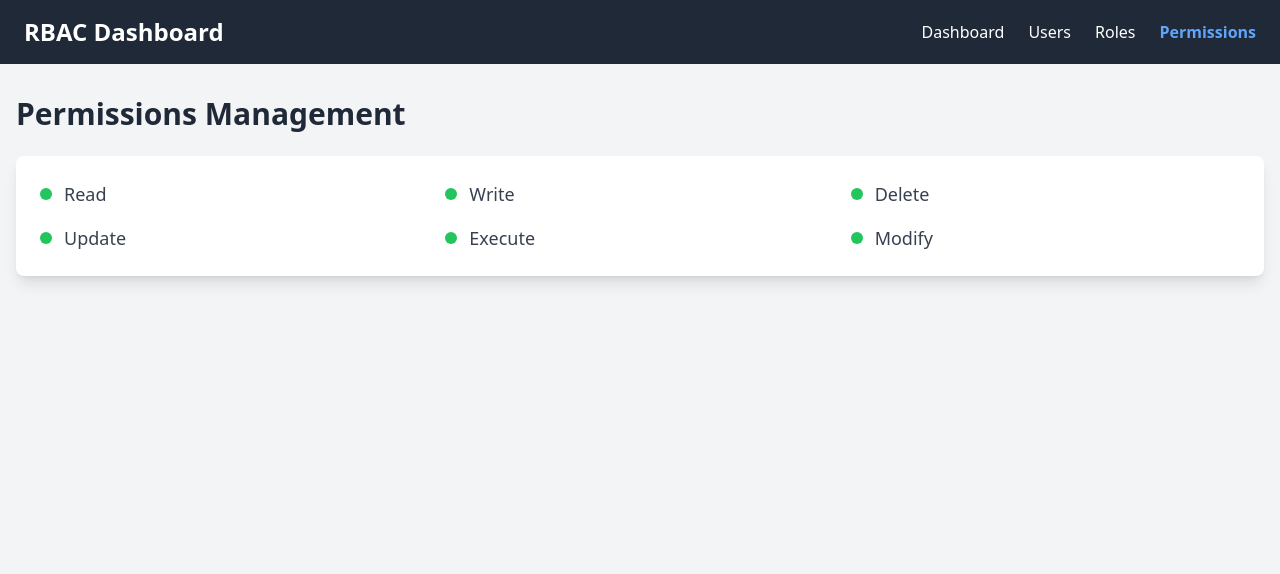
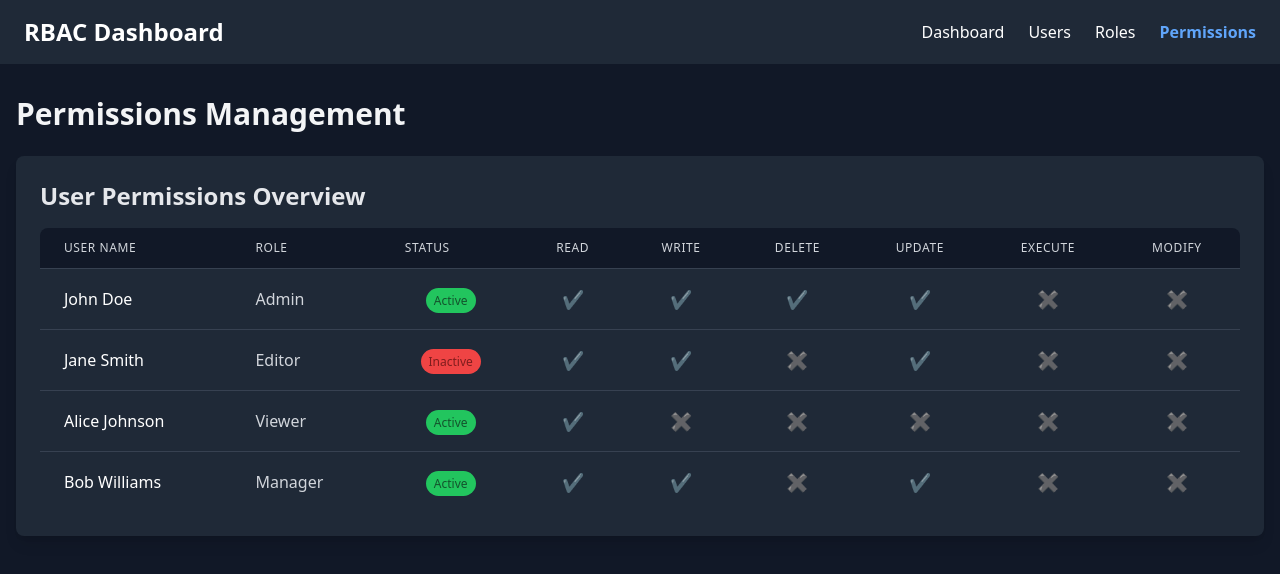
Before and after one commit to omp28/rbac-ui, a React (Create React App) app: page /permissions in a window 1280 px wide. Shown: the top 574 px of the page. Built offline with nearby package versions, Linux system fonts and the light colour scheme.

Commit message:
feat:User Permissions Overview
major UI refinement

```diff
--- a/src/App.js
+++ b/src/App.js
@@ -10,7 +10,7 @@ import NotFound from "./pages/NotFound";
 const App = () => {
   return (
     <Router>
-      <div className="min-h-screen bg-gray-100">
+      <div className="min-h-screen bg-gray-900 text-gray-100">
         <Navbar />
         <div className="container mx-auto px-4 py-8">
           <Routes>
--- a/src/components/PermissionsManagement.js
+++ b/src/components/PermissionsManagement.js
@@ -1,35 +1,105 @@
 import React, { useState, useEffect } from "react";
-import { fetchPermissions } from "../mock/api";
+import { fetchUsers, fetchRoles, fetchPermissions } from "../mock/api";
 
 const PermissionsManagement = () => {
+  const [users, setUsers] = useState([]);
+  const [roles, setRoles] = useState([]);
   const [permissions, setPermissions] = useState([]);
 
   useEffect(() => {
+    const storedUsers = localStorage.getItem("users");
+    const storedRoles = localStorage.getItem("roles");
     const storedPermissions = localStorage.getItem("permissions");
-    if (storedPermissions) {
+
+    if (storedUsers && storedRoles && storedPermissions) {
+      setUsers(JSON.parse(storedUsers));
+      setRoles(JSON.parse(storedRoles));
       setPermissions(JSON.parse(storedPermissions));
     } else {
-      fetchPermissions().then((permissions) => {
-        setPermissions(permissions);
-        localStorage.setItem("permissions", JSON.stringify(permissions));
-      });
+      Promise.all([fetchUsers(), fetchRoles(), fetchPermissions()]).then(
+        ([usersData, rolesData, permissionsData]) => {
+          setUsers(usersData);
+          setRoles(rolesData);
+          setPermissions(permissionsData);
+          localStorage.setItem("users", JSON.stringify(usersData));
+          localStorage.setItem("roles", JSON.stringify(rolesData));
+          localStorage.setItem("permissions", JSON.stringify(permissionsData));
+        }
+      );
     }
   }, []);
 
+  const getRolePermissions = (roleName) => {
+    const role = roles.find((role) => role.name === roleName);
+    return role ? role.permissions : [];
+  };
+
   return (
     <div className="space-y-6">
-      <h2 className="text-3xl font-bold text-gray-800 mb-6">
+      <h2 className="text-3xl font-bold text-gray-100 mb-6">
         Permissions Management
       </h2>
-      <div className="bg-white shadow-lg rounded-lg p-6 transition-all duration-300 hover:shadow-xl">
-        <ul className="grid grid-cols-1 sm:grid-cols-2 md:grid-cols-3 gap-4">
-          {permissions.map((perm, index) => (
-            <li key={index} className="flex items-center space-x-3">
-              <span className="w-3 h-3 bg-green-500 rounded-full"></span>
-              <span className="text-lg text-gray-700">{perm}</span>
-            </li>
-          ))}
-        </ul>
+      <div className="bg-gray-800 shadow-lg rounded-lg p-6">
+        <h3 className="text-2xl font-semibold mb-4 text-gray-200">
+          User Permissions Overview
+        </h3>
+        <table className="min-w-full divide-y divide-gray-700 bg-gray-900 rounded-lg">
+          <thead>
+            <tr>
+              <th className="px-6 py-3 text-left text-xs font-medium text-gray-300 uppercase tracking-wider">
+                User Name
+              </th>
+              <th className="px-6 py-3 text-left text-xs font-medium text-gray-300 uppercase tracking-wider">
+                Role
+              </th>
+              <th className="px-6 py-3 text-left text-xs font-medium text-gray-300 uppercase tracking-wider">
+                Status
+              </th>
+              {permissions.map((perm) => (
+                <th
+                  key={perm}
+                  className="px-6 py-3 text-center text-xs font-medium text-gray-300 uppercase tracking-wider"
+                >
+                  {perm}
+                </th>
+              ))}
+            </tr>
+          </thead>
+          <tbody className="bg-gray-800 divide-y divide-gray-700">
+            {users.map((user) => {
+              const userPermissions = getRolePermissions(user.role);
+              return (
+                <tr
+                  key={user.id}
+                  className="hover:bg-gray-900 transition-all duration-300"
+                >
+                  <td className="px-6 py-4 text-white">{user.name}</td>
+                  <td className="px-6 py-4 text-gray-300">{user.role}</td>
+                  <td className="px-6 py-4 text-center">
+                    <span
+                      className={`px-2 py-1 text-xs rounded-full ${
+                        user.status === "Active"
+                          ? "bg-green-500 text-green-900"
+                          : "bg-red-500 text-red-900"
+                      }`}
+                    >
+                      {user.status}
+                    </span>
+                  </td>
+                  {permissions.map((perm) => (
+                    <td key={perm} className="px-6 py-4 text-center">
+                      {userPermissions.includes(perm) ? (
+                        <span className="text-green-500 text-lg">✔</span>
+                      ) : (
+                        <span className="text-red-500 text-lg">✖</span>
+                      )}
+                    </td>
+                  ))}
+                </tr>
+              );
+            })}
+          </tbody>
+        </table>
       </div>
     </div>
   );
--- a/src/components/UserManagement.js
+++ b/src/components/UserManagement.js
@@ -36,33 +36,37 @@ const UserManagement = () => {
   return (
     <div className="space-y-6">
       <h2 className="text-3xl font-bold text-gray-800 mb-6">User Management</h2>
-      <div className="bg-white shadow-lg rounded-lg overflow-hidden transition-all duration-300 hover:shadow-xl">
+      <div className="bg-bg-gray-800 shadow-lg rounded-lg overflow-hidden transition-all duration-300 hover:shadow-xl">
         <table className="min-w-full divide-y divide-gray-200">
-          <thead className="bg-gray-50">
+          <thead className="bg-gray-900">
             <tr>
-              <th className="px-6 py-3 text-left text-xs font-medium text-gray-500 uppercase tracking-wider">
+              <th className="px-6 py-3 text-left text-xs font-medium text-gray-300 uppercase tracking-wider">
                 Name
               </th>
-              <th className="px-6 py-3 text-left text-xs font-medium text-gray-500 uppercase tracking-wider">
+              <th className="px-6 py-3 text-left text-xs font-medium text-gray-300 uppercase tracking-wider">
                 Role
               </th>
-              <th className="px-6 py-3 text-left text-xs font-medium text-gray-500 uppercase tracking-wider">
+              <th className="px-6 py-3 text-left text-xs font-medium text-gray-300 uppercase tracking-wider">
                 Status
               </th>
-              <th className="px-6 py-3 text-left text-xs font-medium text-gray-500 uppercase tracking-wider">
+              <th className="px-6 py-3 text-left text-xs font-medium text-gray-300 uppercase tracking-wider">
                 Actions
               </th>
             </tr>
           </thead>
-          <tbody className="bg-white divide-y divide-gray-200">
+          <tbody className="bg-gray-800 divide-y divide-gray-700">
             {users.map((user) => (
               <tr
                 key={user.id}
-                className="hover:bg-gray-50 transition-colors duration-200"
+                className="hover:bg-gray-700 hover:border hover:border-gray-500 transition-all duration-300"
               >
-                <td className="px-6 py-4 whitespace-nowrap">{user.name}</td>
-                <td className="px-6 py-4 whitespace-nowrap">{user.role}</td>
-                <td className="px-6 py-4 whitespace-nowrap">
+                <td className="px-6 py-4 whitespace-nowrap text-white">
+                  {user.name}
+                </td>
+                <td className="px-6 py-4 whitespace-nowrap text-white">
+                  {user.role}
+                </td>
+                <td className="px-6 py-4 whitespace-nowrap text-white">
                   <span
                     className={`px-2 inline-flex text-xs leading-5 font-semibold rounded-full ${
                       user.status === "Active"
--- a/src/pages/Dashboard.js
+++ b/src/pages/Dashboard.js
@@ -35,14 +35,14 @@ const Dashboard = () => {
 
   return (
     <div className="space-y-8">
-      <h1 className="text-4xl font-bold mb-8 text-gray-800">RBAC Dashboard</h1>
+      <h1 className="text-4xl font-bold mb-8 text-gray-100">RBAC Dashboard</h1>
       <div className="grid grid-cols-1 md:grid-cols-3 gap-6">
         <DashboardCard title="Users" count={users.length} />
         <DashboardCard title="Roles" count={roles.length} />
         <DashboardCard title="Permissions" count={permissions.length} />
       </div>
-      <div className="bg-white shadow-lg rounded-lg p-6 transition-all duration-300 hover:shadow-xl">
-        <h2 className="text-2xl font-semibold mb-4 text-gray-700">
+      <div className="bg-gray-800 shadow-lg rounded-lg p-6 transition-all duration-300 hover:shadow-xl">
+        <h2 className="text-2xl font-semibold mb-4 text-gray-200">
           Recent Activity
         </h2>
         <ul className="space-y-2">
@@ -59,16 +59,16 @@ const Dashboard = () => {
 };
 
 const DashboardCard = ({ title, count }) => (
-  <div className="bg-white shadow-md rounded-lg p-6 transition-all duration-300 hover:shadow-xl border border-gray-200 hover:border-blue-500">
-    <h2 className="text-xl font-semibold mb-2 text-gray-700">{title}</h2>
-    <p className="text-3xl font-bold text-blue-600">{count}</p>
+  <div className="bg-gray-800 shadow-md rounded-lg p-6 transition-all duration-300 hover:shadow-xl border border-gray-700 hover:border-blue-500">
+    <h2 className="text-xl font-semibold mb-2 text-gray-200">{title}</h2>
+    <p className="text-3xl font-bold text-blue-400">{count}</p>
   </div>
 );
 
 const ActivityItem = ({ text, time }) => (
-  <li className="flex justify-between items-center bg-gray-50 p-3 rounded-md hover:bg-gray-100 transition-colors duration-200">
+  <li className="flex justify-between items-center bg-gray-700 p-3 rounded-md hover:bg-gray-600 transition-colors duration-200">
     <span>{text}</span>
-    <span className="text-sm text-gray-500">{time}</span>
+    <span className="text-sm text-gray-400">{time}</span>
   </li>
 );
 
```
Also changed, not shown: src/components/RoleManagement.js (+14 -12 lines).
